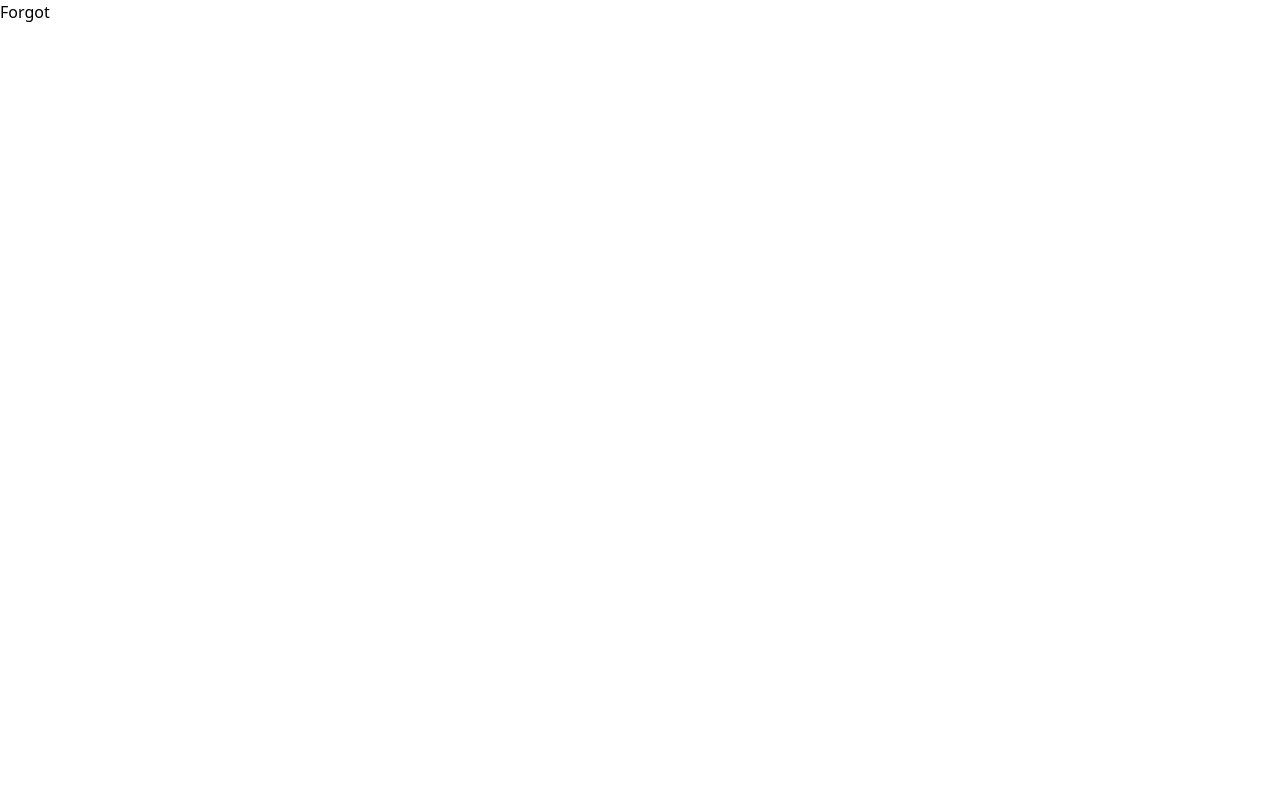
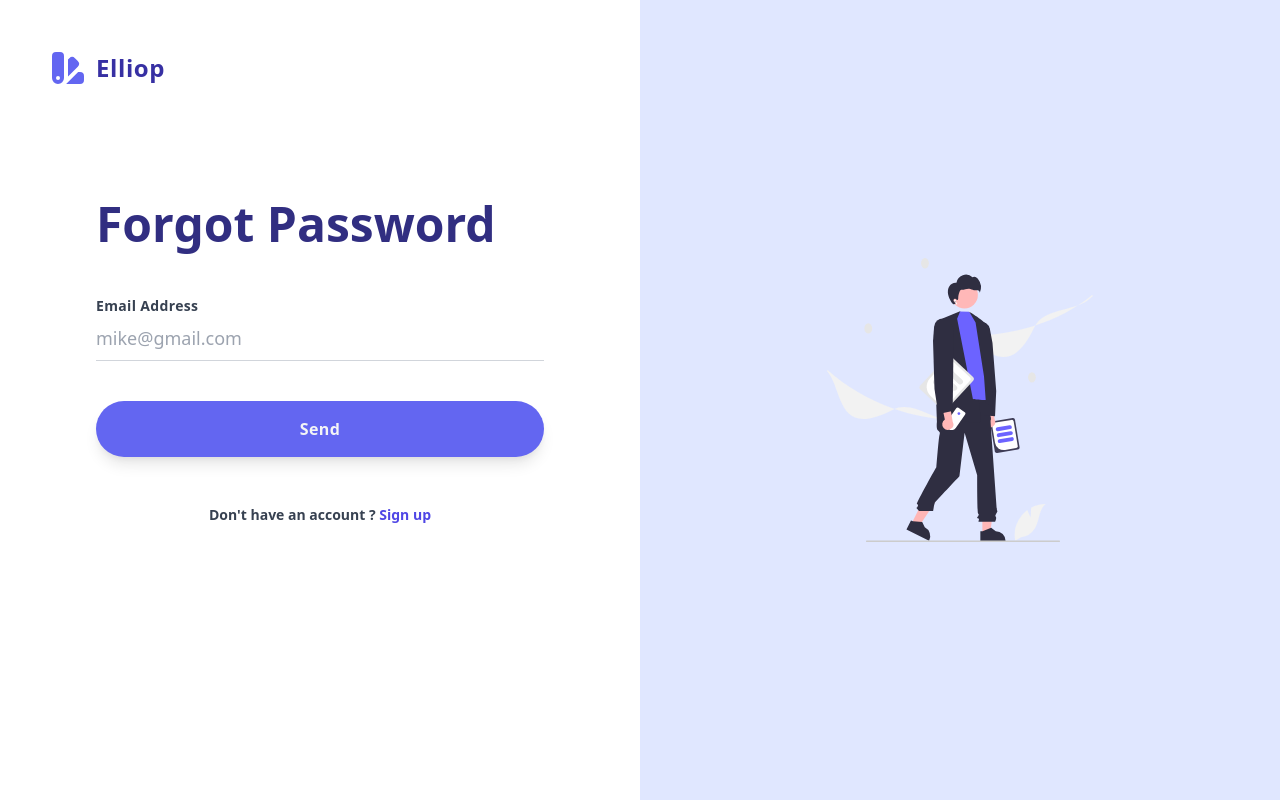
Before and after one commit to Elliop/Auth, a React (Create React App) app in the folder client/: page / in a window 1280 px wide. Both pictures are taken after a click on the element "Forgot Password?". Built offline with nearby package versions, Linux system fonts and the light colour scheme.

Commit message:
Forgot Page

```diff
--- a/client/src/components/Forgot.tsx
+++ b/client/src/components/Forgot.tsx
@@ -1,8 +1,77 @@
+import { ColorSwatchIcon } from "@heroicons/react/solid";
+
 const Forgot = (props: any) => {
+  const handleFormSubmit = (event: any) => {
+    event.preventDefault();
+    let email = event.target.elements.email?.value;
+    console.log(email);
+  };
   return (
-    <div>
-      {/*  */}
-      Forgot
+    <div className="lg:flex">
+      <div className="lg:w-1/2">
+        <div className="py-12 bg-indigo-100 lg:bg-white flex justify-center lg:justify-start lg:px-12">
+          <div className="cursor-pointer flex items-center">
+            <div>
+              <ColorSwatchIcon className="w-10 text-indigo-500" />
+            </div>
+            <div className="text-2xl text-indigo-800 tracking-wide ml-2 font-semibold">
+              Elliop
+            </div>
+          </div>
+        </div>
+        <div className="mt-10 px-12 sm:px-24 md:px-48 lg:px-12 lg:mt-16 xl:px-24 xl:max-w-2xl">
+          <h2
+            className="text-center text-4xl text-indigo-900 font-display font-semibold lg:text-left xl:text-5xl
+                    xl:text-bold"
+          >
+            Forgot Password
+          </h2>
+          <div className="mt-12">
+            <form onSubmit={handleFormSubmit}>
+              <div>
+                <div className="text-sm font-bold text-gray-700 tracking-wide">
+                  Email Address
+                </div>
+                <input
+                  className="w-full text-lg py-2 border-b border-gray-300 focus:outline-none focus:border-indigo-500"
+                  type="email"
+                  id="email"
+                  placeholder="mike@gmail.com"
+                />
+              </div>
+
+              <div className="mt-10">
+                <button
+                  type="submit"
+                  className="bg-indigo-500 text-gray-100 p-4 w-full rounded-full tracking-wide
+                                font-semibold font-display focus:outline-none focus:shadow-outline hover:bg-indigo-600
+                                shadow-lg"
+                >
+                  Send
+                </button>
+              </div>
+            </form>
+            <div
+              onClick={props.onSignUp}
+              className="mt-12 text-sm font-display font-semibold text-gray-700 text-center"
+            >
+              {`Don't have an account ? `}
+              <span className="cursor-pointer text-indigo-600 hover:text-indigo-800">
+                Sign up
+              </span>
+            </div>
+          </div>
+        </div>
+      </div>
+      <div className="hidden lg:flex items-center justify-center bg-indigo-100 flex-1 h-screen">
+        <div className="max-w-xs transform duration-200 hover:scale-110 cursor-pointer">
+          <img
+            src="./businessman.svg"
+            alt="businessman"
+            className="w-5/6 mx-auto"
+          />
+        </div>
+      </div>
     </div>
   );
 };
```
